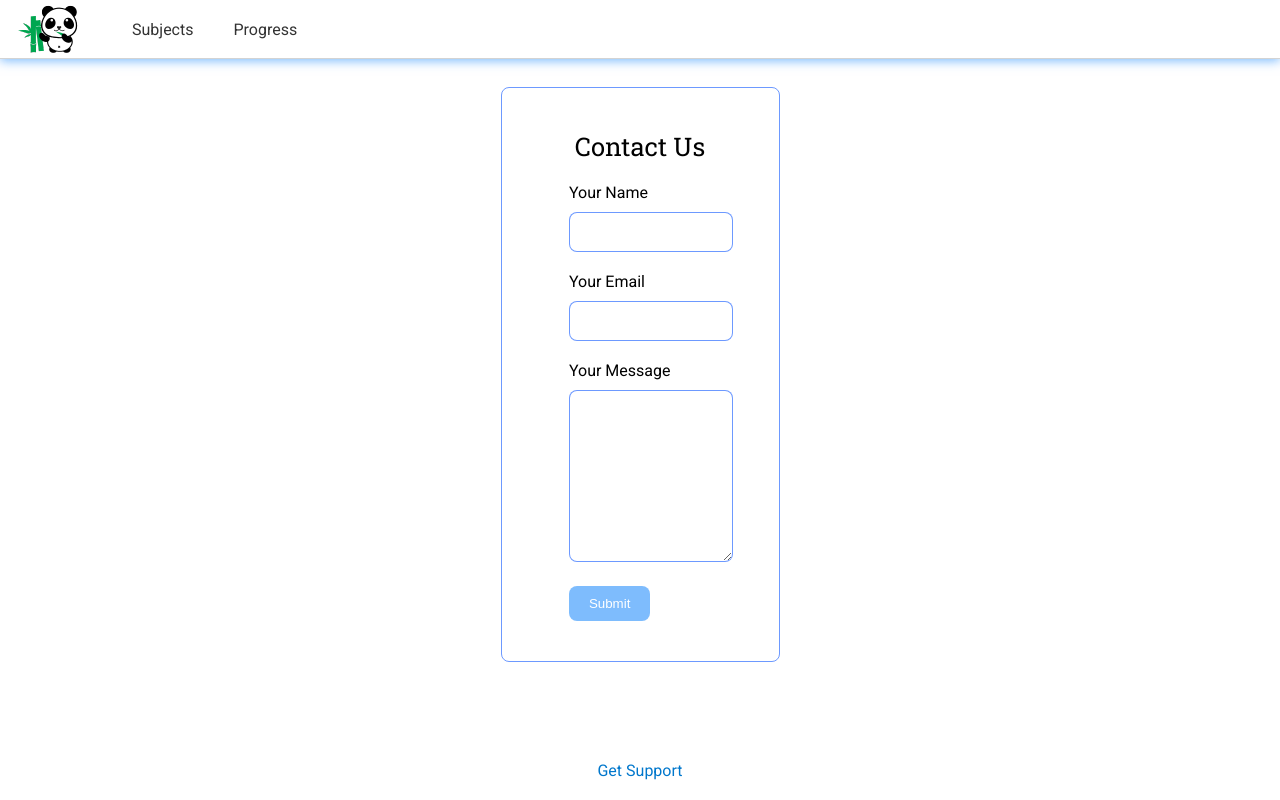
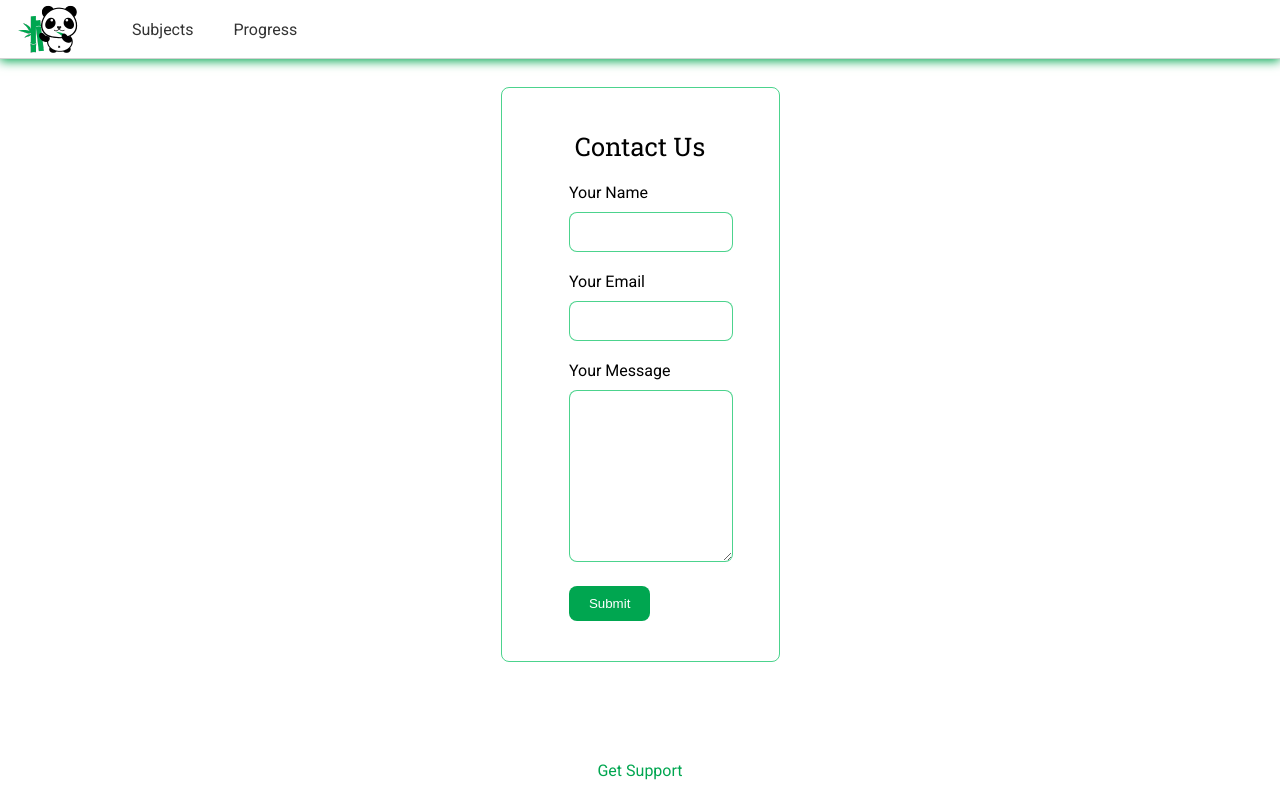
Before and after one commit to gitmoneyfortheboys/prep-panda, a React (Create React App) app in the folder frontend/: page /contact in a window 1280 px wide. Built offline with nearby package versions, Linux system fonts and the light colour scheme; no server answers; the HTML template or start-up script is replaced by a standard one.

Commit message:
Changed branding colours and made them fit for everywhere in the app.

```diff
--- a/frontend/src/Footer.js
+++ b/frontend/src/Footer.js
@@ -16,9 +16,9 @@ const StyledFooter = styled.footer`
 
 const StyledLink = styled(Link)`
   text-decoration: none;
-  color: #0077cc;
+  color: var(--primary-colour);
   &:hover {
-    color: #005999;
+    color: var(--secondary-colour));
   }
 `;
 
--- a/frontend/src/HomePage.js
+++ b/frontend/src/HomePage.js
@@ -12,7 +12,7 @@ const SubjectsContainer = styled.div`
 const SubjectBox = styled.div`
   width: 244px;
   height: 254px;
-  border: 1px solid #3873FF;
+  border: 1px solid var(--primary-colour);
   border-radius: 8px;
   margin: 10px;
   display: flex;
--- a/frontend/src/quiz.js
+++ b/frontend/src/quiz.js
@@ -9,7 +9,7 @@ const Container = styled.div`
   align-items: center;
   margin: 20px;
   padding: 20px;
-  border: 1px solid #3873FF;
+  border: 1px solid var(--primary-colour);
   border-radius: 8px;
   /* Apply vertical layout for mobile devices */
   @media (max-width: 768px) {
--- a/frontend/src/styles.css
+++ b/frontend/src/styles.css
@@ -2,9 +2,8 @@
 
 :root {
   --background-colour: #ffffff;
-  --primary-colour: #429cfcad;
-  --secondary-colour: #3874ffba;
-  --success-colour: #22d806b7;
+  --primary-colour: #00A650;
+  --secondary-colour: #00c05db3;
   --warning-colour: #FFBC14;
   --wrong-colour: #FF5E79;
 }
```
